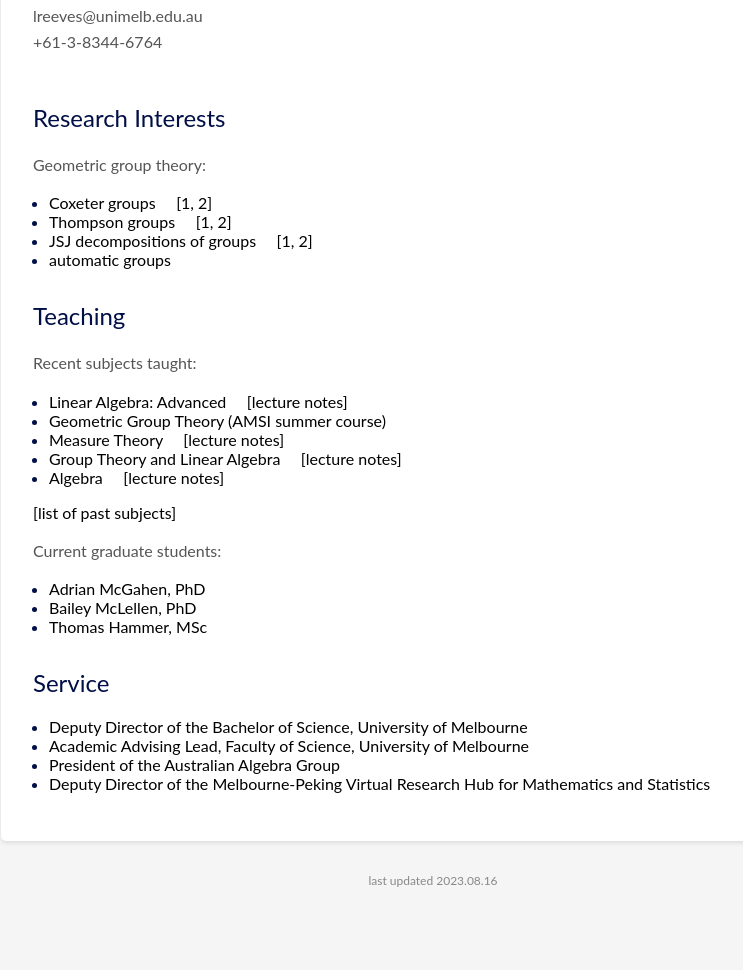
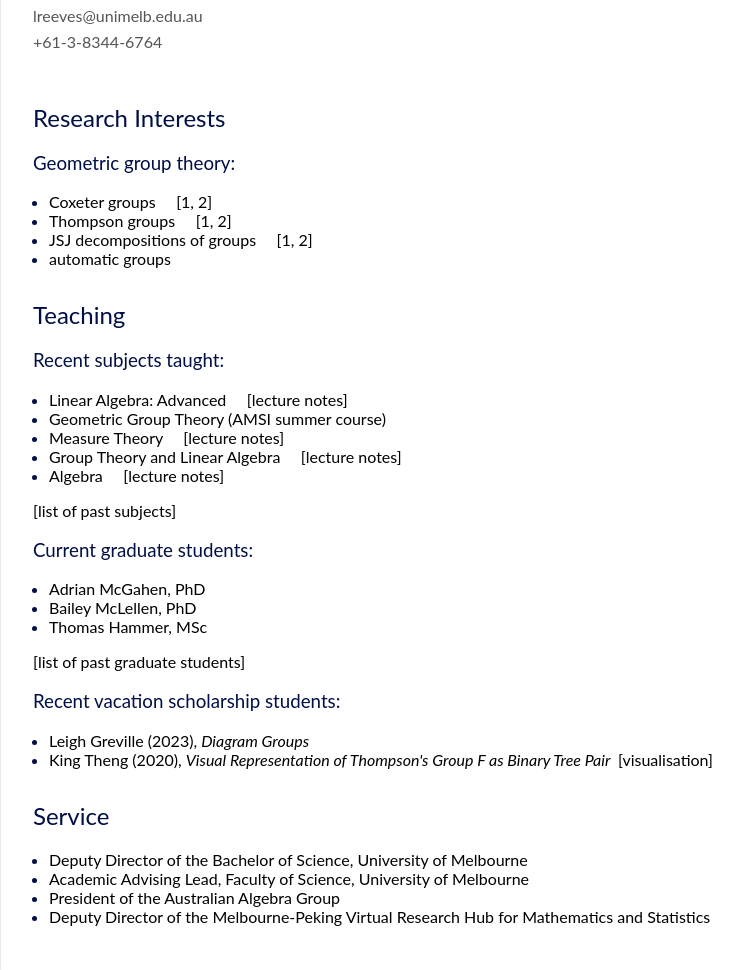
Before and after one commit to lawrencereeves/lawrencereeves.github.io, a plain HTML site: page index.html in a window 1280 px wide. Shown: the part 374-1344 px from the top of the page, without its empty margins (207-950 px from the left). Before the commit the page ends 1262 px from the top, so only its background shows below. Drawn offline with Linux system fonts and the light colour scheme.

Commit message:
Update index.html

```diff
--- a/index.html
+++ b/index.html
@@ -60,6 +60,9 @@
         }
 
 		h2 {
+			color: #000F46;
+		    font-weight:normal}
+		h3 {
 			color: #000F46;
 		    font-weight:normal}
 		.datestamp {
@@ -130,7 +133,7 @@
 			+61-3-8344-6764&nbsp;
 	  </p>
 <h2 style="margin-top: 3rem;">Research Interests</h2>
-        <p>Geometric group theory:</p>
+        <h3>Geometric group theory:</h3>
         <ul>
           <li>Coxeter groups &nbsp;&nbsp;&nbsp;&nbsp;[<a href="https://arxiv.org/abs/1911.07237" target="_blank">1</a>, <a href="https://arxiv.org/abs/1811.05628" target="_blank">2</a>]</li>
             <li>Thompson groups &nbsp;&nbsp;&nbsp;&nbsp;[<a href="https://arxiv.org/abs/2006.02401" target="_blank">1</a>, <a href="https://arxiv.org/abs/1806.00108" target="_blank">2</a>]</li>
@@ -153,7 +156,7 @@
 </div>
         -->
         <h2 style="margin-top: 2rem;">Teaching&nbsp;</h2>
-	  <p>Recent subjects taught:</p>
+		<h3>Recent subjects taught:</h3>
         <ul>
           <li>Linear Algebra: Advanced &nbsp;&nbsp;&nbsp;&nbsp;[<a href="pdf/LAA_notes_v10_web.pdf" target="_blank">lecture notes</a>]</li>
             <li>Geometric Group Theory (AMSI summer course)</li>
@@ -162,11 +165,17 @@
             <li>Algebra &nbsp;&nbsp;&nbsp;&nbsp;[<a href="pdf/ALG_v18_web.pdf" target="_blank">lecture notes</a>]</li>
         </ul>
 	  [<a href="subjects.html">list of past subjects</a>]
-<p>Current graduate students:</p>
+<h3>Current graduate students:</h3>
         <ul>
           <li>Adrian McGahen, PhD</li>
           <li>Bailey McLellen, PhD</li>
           <li>Thomas Hammer, MSc</li>
+        </ul>
+		[<a href="students.html">list of past graduate students</a>]
+	  <h3>Recent vacation scholarship students:</h3>
+        <ul>
+          <li>Leigh Greville (2023), <em>Diagram Groups</em></li>
+          <li>King Theng (2020),&nbsp;<em>Visual Representation of Thompson's Group F as Binary Tree Pair&nbsp;</em> [<a href="https://thunderamental.github.io/ThompsonGroup/" target="_blank">visualisation</a>]</li>
         </ul>
 
 		<h2 style="margin-top: 2rem;">Service&nbsp;</h2>
```
